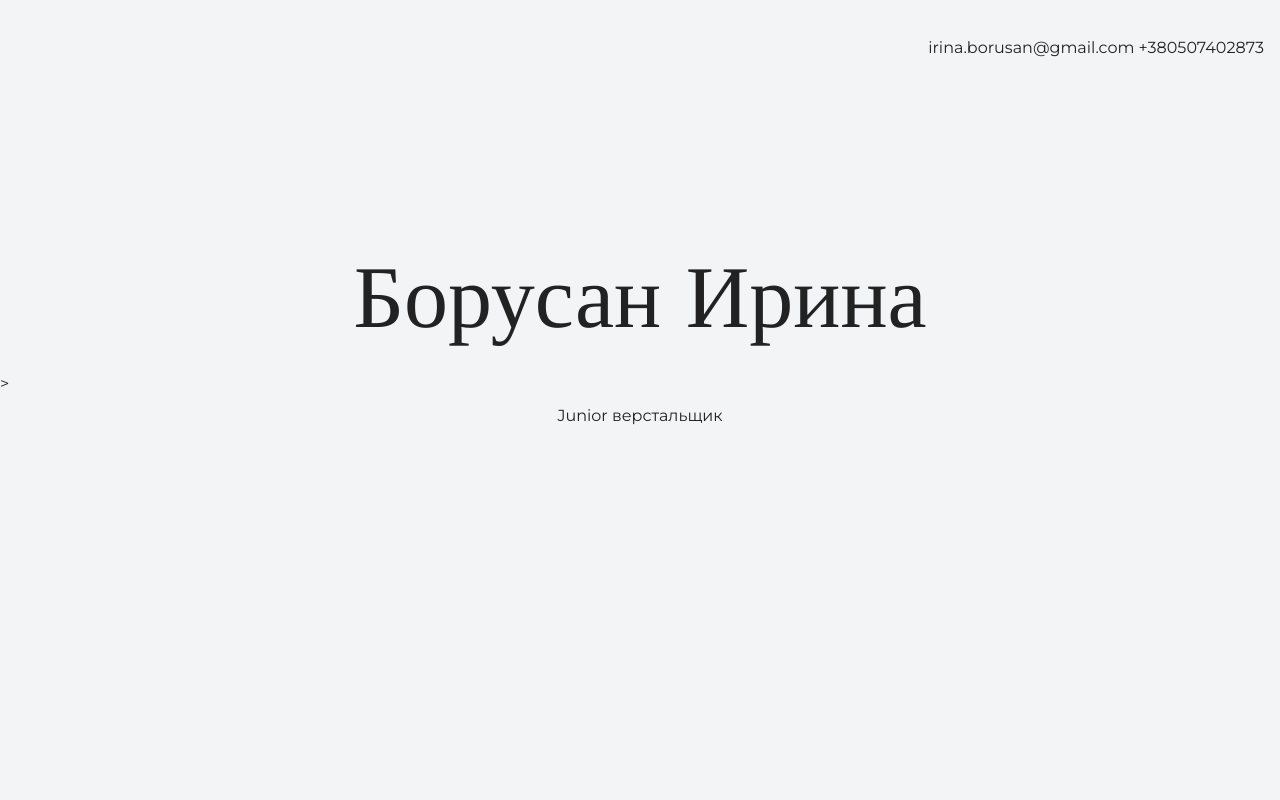
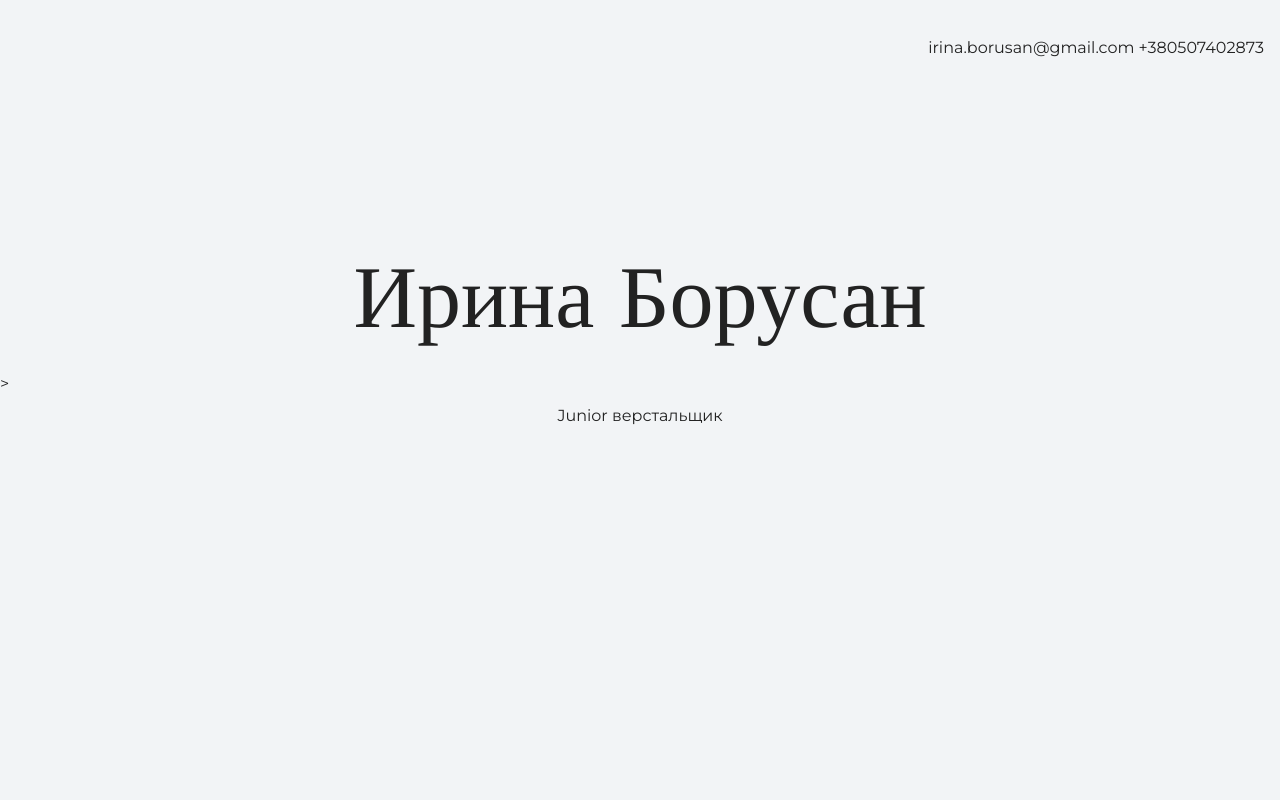
Before and after one commit to irina-borusan/my-site, a plain HTML site: page index.html in a window 1280 px wide. Shown: the top 800 px of the page. Drawn offline with nearby package versions, Linux system fonts and the light colour scheme.

Commit message:
меняет текст на главной странице

```diff
--- a/index.html
+++ b/index.html
@@ -15,7 +15,7 @@
 
     <section class="hero-image">
       <div class ="container">
-      <h1 class="heading">Борусан Ирина</div>>
+      <h1 class="heading">Ирина Борусан</div>>
 
       </h1>
       <p><div class="container">Junior верстальщик
```
